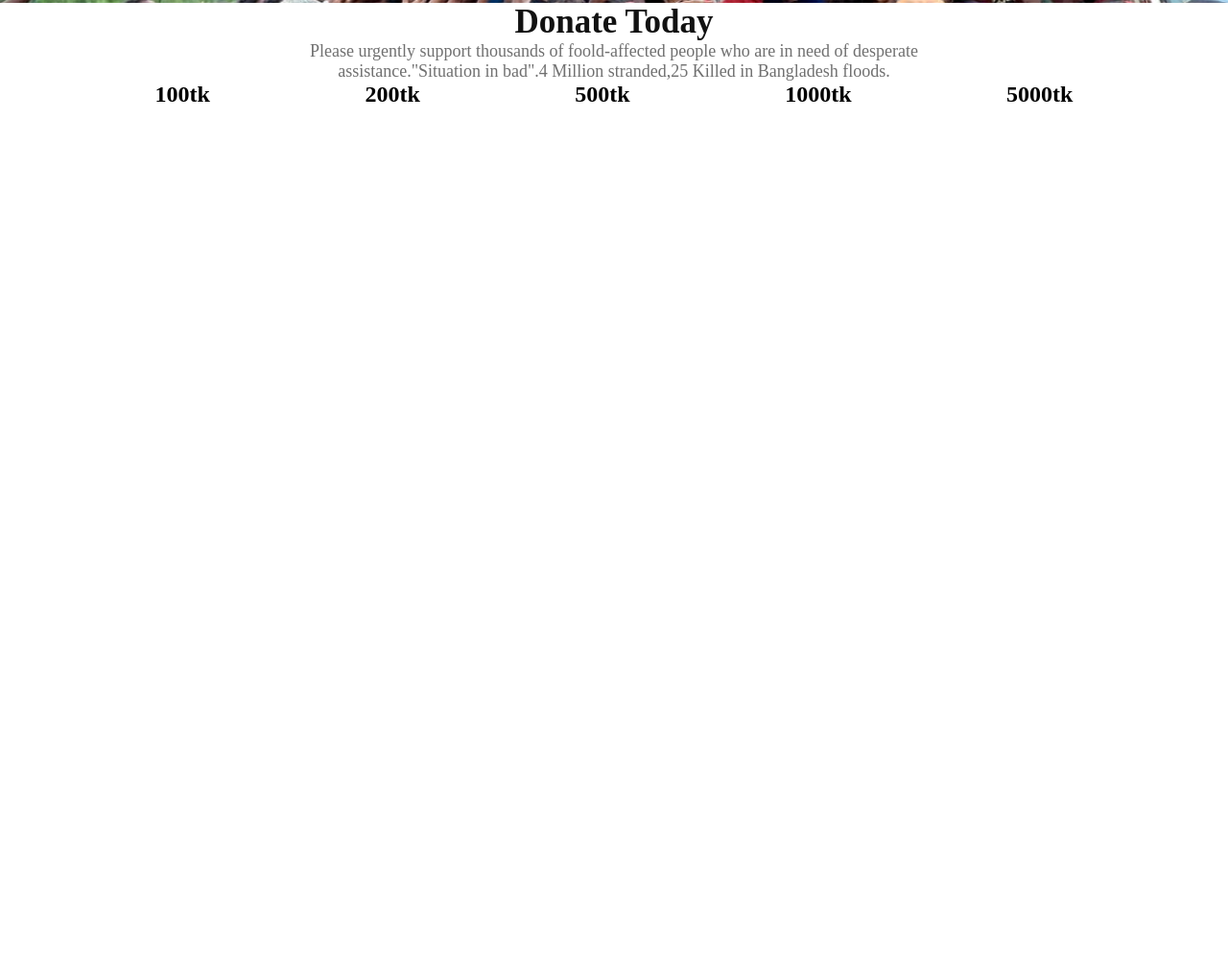
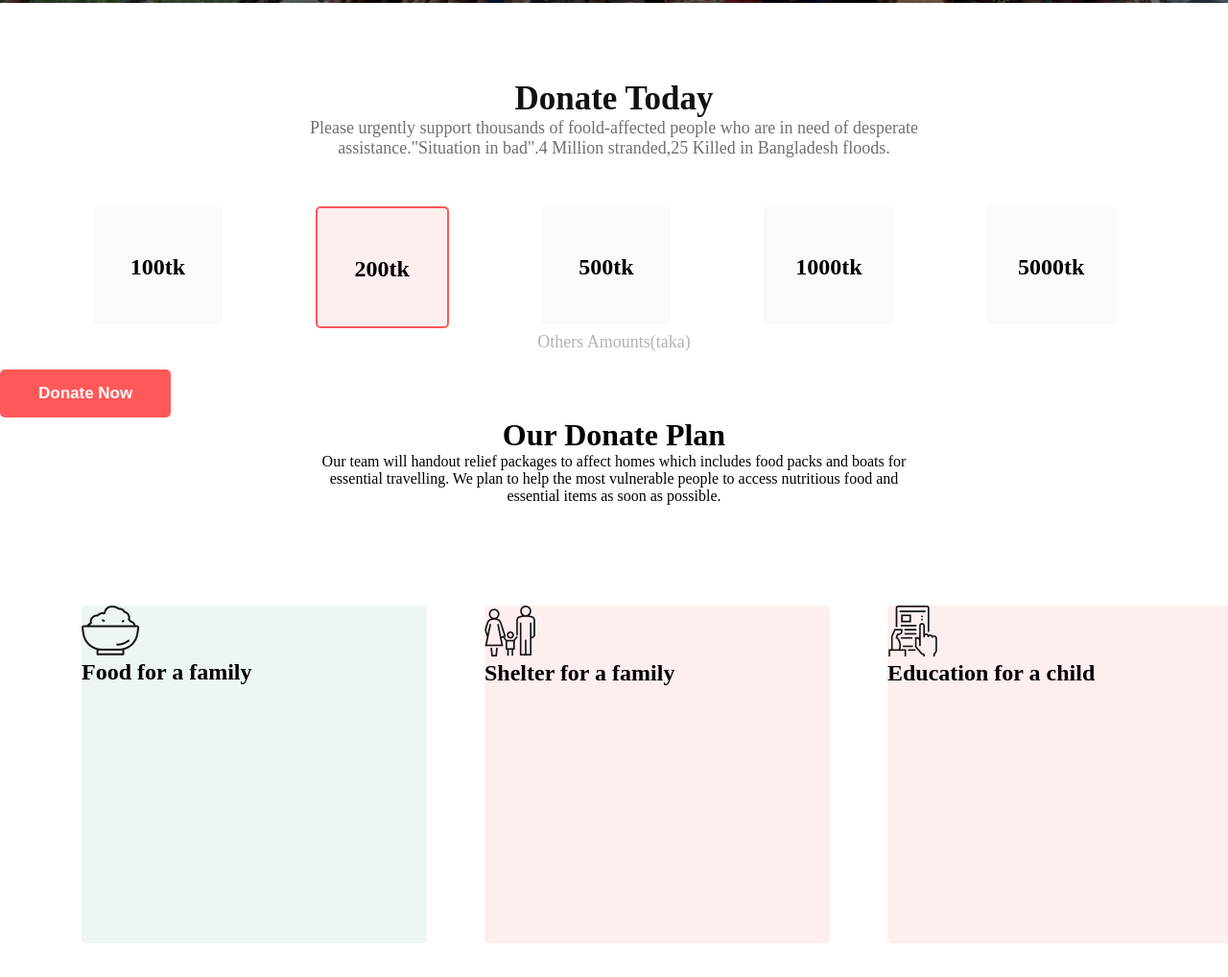
Before and after one commit to jarin68/assignment-1, a plain HTML site: page index.html in a window 1280 px wide. Shown: the part 485-1503 px from the top of the page at 96% size. Before the commit the page ends 800 px from the top, so only its background shows below. Drawn offline with Linux system fonts and the light colour scheme.

Commit message:
header & donate part complete

```diff
--- a/css/style.css
+++ b/css/style.css
@@ -13,7 +13,7 @@ header {
     background-repeat: no-repeat;
     background-size: cover;
     padding-bottom: 100px;
-    /* background-color: rgba(0, 0, 0, .6); */
+     background-color: rgba(0, 0, 0, .6);
     padding-bottom: 100px;
     background-blend-mode: overlay
 }
@@ -51,7 +51,12 @@ header {
     margin-top: 15px;
     color: white;
 
+
 }
+.second-position{
+    margin-top: 80px;
+}
+
 .donate{
     text-align: center;
     width: 50%;
@@ -72,6 +77,9 @@ header {
 .rectangle{
     display: flex;
     justify-content: space-evenly;
+   margin-top: 50PX;
+    padding-right: 20PX;
+
     /* position: absolute;
     width: 135px;
     height: 203px;
@@ -79,8 +87,59 @@ header {
     background-color: #fafafa;
     border-radius: 5px; */
 }
+.box-1{
+
+    width: 135px;
+    height: 123px;
+    border-radius: 5PX;
+
+    background-color: #FAFAFA;
+}
+.box-2{
+
+    width: 135px;
+    height: 123px;
+    border-radius: 5PX;
+    border:  2PX solid #FF5959;
+    background-color: #FFEEEE;
+}
+.box-3{
+
+    width: 135px;
+    height: 123px;
+    border-radius: 5PX;
+
+    background-color: #FAFAFA;
+}
+.box-4{
+
+    width: 135px;
+    height: 123px;
+    border-radius: 5PX;
+
+    background-color: #FAFAFA;
+}
+.box-5{
+
+    width: 135px;
+    height: 123px;
+    border-radius: 5PX;
+
+    background-color: #FAFAFA;
+}
 .amount-1{
+  text-align: center;
+  padding-top:50PX ;
+}
+#added{
+    text-align: center;
 
+    font-weight: 400;
+    font-size: 18px;
+    line-height: 28px;
+    color: #B3B3B3;
+
+}
 /* width: 86px;
 height: 36px;
 left: 362px;
@@ -88,3 +147,48 @@ font-size: 30px;
 font-weight: 700;
 text-align: center; */
 }
+.third-position{
+    margin-top: 80px;
+}
+.donate-plan {
+    text-align: center;
+    width: 50%;
+    margin: 0 auto;
+}
+.donate-plan h1{
+
+}
+
+
+
+.our-plan{
+    display: flex;
+    justify-content: space-evenly;
+    padding: 10px;
+    margin-top: 50px;
+}
+.plan{
+    width: 270px;
+    margin: 0 auto;
+    padding: 25px;
+    border-radius: 5px;
+    margin-top: 20px;
+}
+.plans-1{
+    width: 360px;
+    height: 352px;
+    background-color: rgba(79, 157, 166, 0.1);
+    border-radius: 5px;
+}
+.plans-2{
+    width: 360px;
+    height: 352px;
+    background: rgba(255, 89, 89, 0.1);
+    border-radius: 5px;
+}
+.plans-3{
+    width: 360px;
+    height: 352px;
+    background: rgba(255, 89, 89, 0.1);
+    border-radius: 5px;
+}
--- a/index.html
+++ b/index.html
@@ -39,23 +39,60 @@
     </div>
     <section>
         <div class="rectangle">
-            <div>
+            <div class="box-1">
                 <h1 class="amount-1">100tk</h1>
             </div>
-            <div>
+            <div class=" box-2">
                 <h1 class="amount-1">200tk</h1>
             </div>
-            <div>
+            <div class="box-3">
                 <h1 class="amount-1">500tk</h1>
             </div>
-            <div>
+            <div class="box-4">
                 <h1 class="amount-1">1000tk</h1>
             </div>
-            <div>
+            <div class="box-5">
                 <h1 class="amount-1">5000tk</h1>
             </div>
         </div>
+        <p id="added"> Others Amounts(taka)</p>
+        <button class="button">Donate Now</button>
     </section>
+    <div class="third-position">
+        <div class="donate-plan">
+            <h1> Our Donate Plan</h1>
+            <p>Our team will handout relief packages to affect homes which includes food packs and boats for essential
+                travelling.
+                We plan to help the most vulnerable people to access nutritious food and essential items as soon as
+                possible.</p>
+        </div>
+    </div>
+    <section>
+        <div class="our-plan">
+            <div class="plan">
+                <div class="plans-1">
+                    <img src="icons/food.png" alt="">
+                    <h1>Food for a family</h1>
+
+                </div>
+            </div>
+            <div class="plan">
+                <div class="plans-2">
+                    <img src="icons/shelter.png" alt="">
+                    <h1> Shelter for a family</h1>
+
+                </div>
+            </div>
+            <div class="plan">
+                <div class="plans-3">
+                    <img src="icons/Frame-1.png" alt="">
+                    <h1> Education for a child</h1>
+                </div>
+            </div>
+
+        </div>
+    </section>
+    </div>
 
 </body>
 
```
